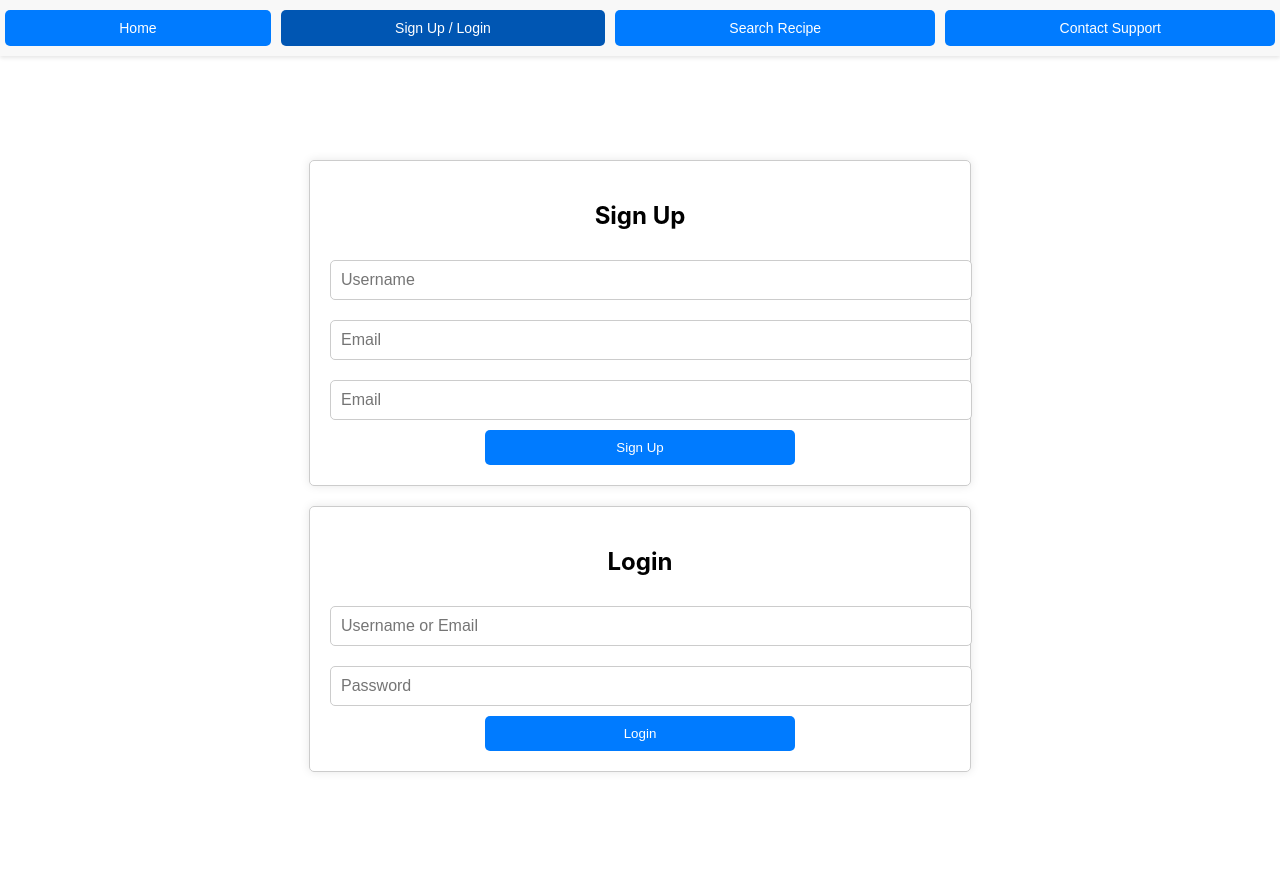
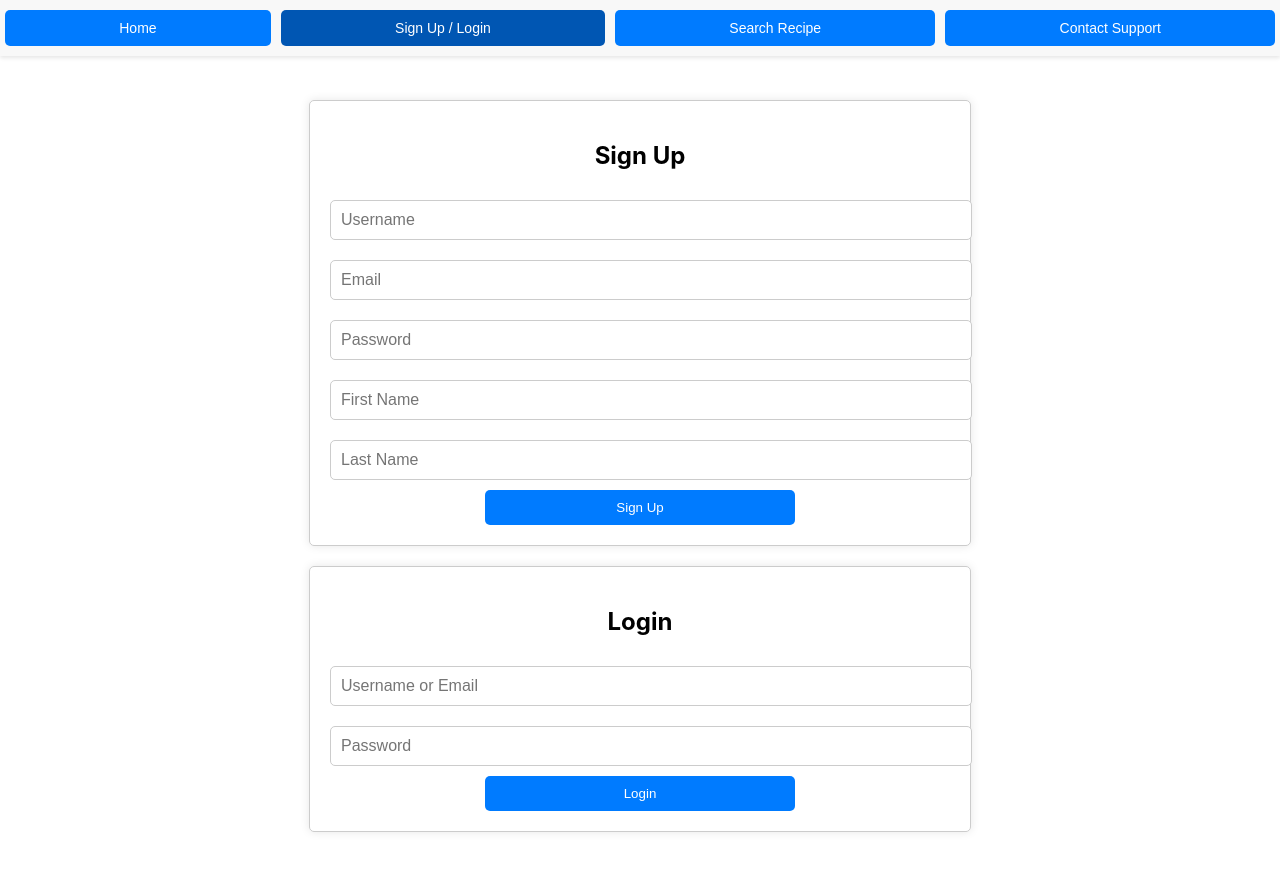
Before and after one commit to eddielugo/RecipeSphere-Front-End, a React (Create React App) app: page /signup-login in a window 1280 px wide. Shown: the top 870 px of the page. Built offline with nearby package versions, Linux system fonts and the light colour scheme; no server answers.

Commit message:
connected to signup endpoint. needs error message

```diff
--- a/src/SignUpLoginPage.js
+++ b/src/SignUpLoginPage.js
@@ -3,6 +3,7 @@ import './SignUpLoginPage.css';
 
 // Main component for the sign-up and login page.
 const SignUpLoginPage = () => {
+
     return (
         <div className="signup-login-page">
             {/* Sign-up form component */}
@@ -18,25 +19,39 @@ const SignUpForm = () => {
     const [username, setUsername] = useState('');
     const [email, setEmail] = useState('');
     const [password, setPassword] = useState('');
+    const [f_name, setFirstName] = useState('');
+    const [l_name, setLastName] = useState('');
 
     const handleSignUp = () => {
         // POST request to Django REST API for user sign-up
-        fetch('http://your-django-api-url/signup/', {// Replace with your Django API URL
+        fetch('https://be.recipesphere.net/api/createuser/', {// Replace with your Django API URL
             method: 'POST',
             headers: {
                 'Content-Type': 'application/json',
             },
-            body: JSON.stringify({ username, email, password }),
+            body: JSON.stringify({
+                username:username,
+                email:email,
+                password:password,
+                first_name:f_name,
+                last_name:l_name,
+
+            }),
         })
         .then(response => response.json())
+        .then(response => {
+            // TODO: add message of error or redirect to verifyemail webpage after signup success. on success an
+            // email will be sent out to the user email
+        })
         .then(data => {
             // Handle successful sign-up (e.g., navigate to login page or show a success message)
         })
-        .catch(error => console.error('Error during sign-up:', error));
+        // .catch(error => console.error('Error during sign-up:', error));
     };
 
 
     return (
+
         <div className="signup-form">
             <h2>Sign Up</h2>
             {/* Input field for entering username */}
@@ -55,10 +70,22 @@ const SignUpForm = () => {
             />
             {/* Input field for entering password */}
             <input
-                type="email"
-                placeholder="Email"
-                value={email}
-                onChange={(e) => setEmail(e.target.value)}
+                type="text"
+                placeholder="Password"
+                value={password}
+                onChange={(e) => setPassword(e.target.value)}
+            />
+            <input
+                type="text"
+                placeholder="First Name"
+                value={f_name}
+                onChange={(e) => setFirstName(e.target.value)}
+            />
+            <input
+                type="text"
+                placeholder="Last Name"
+                value={l_name}
+                onChange={(e) => setLastName(e.target.value)}
             />
             {/* Button to submit the sign-up form */}
             <button onClick={handleSignUp}>Sign Up</button>
```
